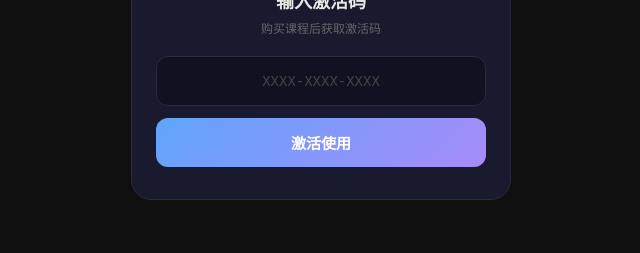
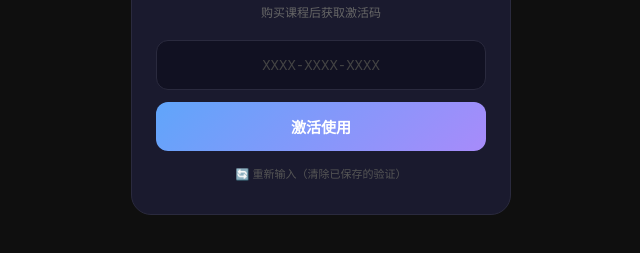
Before and after one commit to zm19970404/video-strategy-generator, a website: page index.html in a window 1280 px wide. Shown: the part 359-612 px from the top of the page, without its empty margins (319-959 px from the left). Drawn offline with Linux system fonts and the light colour scheme.

Commit message:
feat: CDK页增加重新输入按钮,清除旧token重试

```diff
--- a/index.html
+++ b/index.html
@@ -92,6 +92,7 @@ body{font-family:-apple-system,BlinkMacSystemFont,"PingFang SC","Microsoft YaHei
            onkeydown="if(event.key==='Enter')validateCDK()">
     <button class="cdk-btn" id="cdkBtn" onclick="validateCDK()">激活使用</button>
     <div class="cdk-msg" id="cdkMsg"></div>
+    <button class="reset-btn" style="margin-top:14px" onclick="clearCDK()">🔄 重新输入（清除已保存的验证）</button>
   </div>
 </div>
 
@@ -177,6 +178,17 @@ function showCDKMsg(text, type){
   const msg = document.getElementById('cdkMsg');
   msg.textContent = text;
   msg.className = `cdk-msg show ${type}`;
+}
+
+function clearCDK(){
+  localStorage.removeItem(CDK_STORAGE_KEY);
+  localStorage.removeItem(CDK_INPUT_KEY);
+  document.getElementById('cdkInput').value = '';
+  document.getElementById('cdkMsg').className = 'cdk-msg';
+  document.getElementById('cdkMsg').textContent = '';
+  document.getElementById('cdkBtn').disabled = false;
+  document.getElementById('cdkBtn').textContent = '激活使用';
+  document.getElementById('cdkOverlay').classList.remove('hidden');
 }
 
 // ── 上下文记忆 ──────────────────────
```
